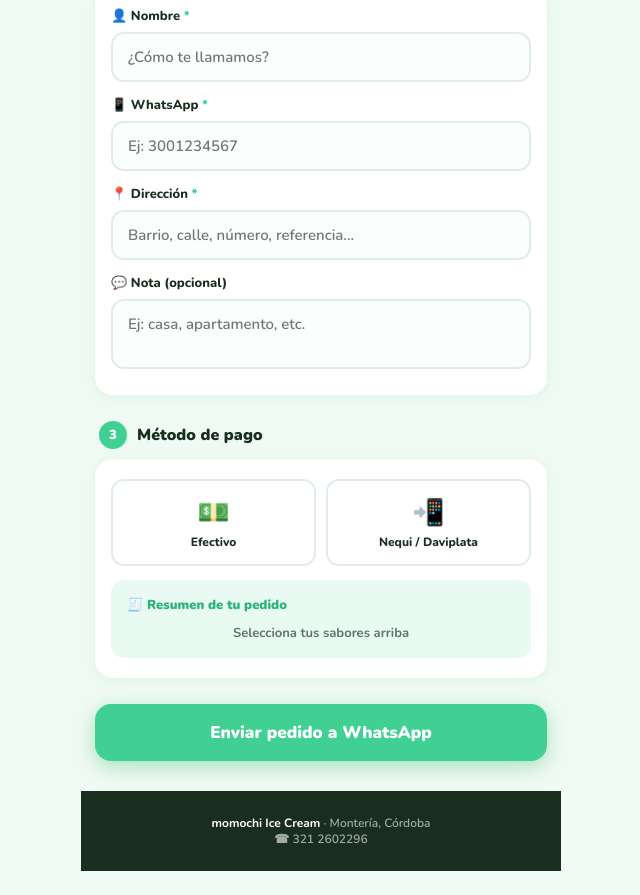
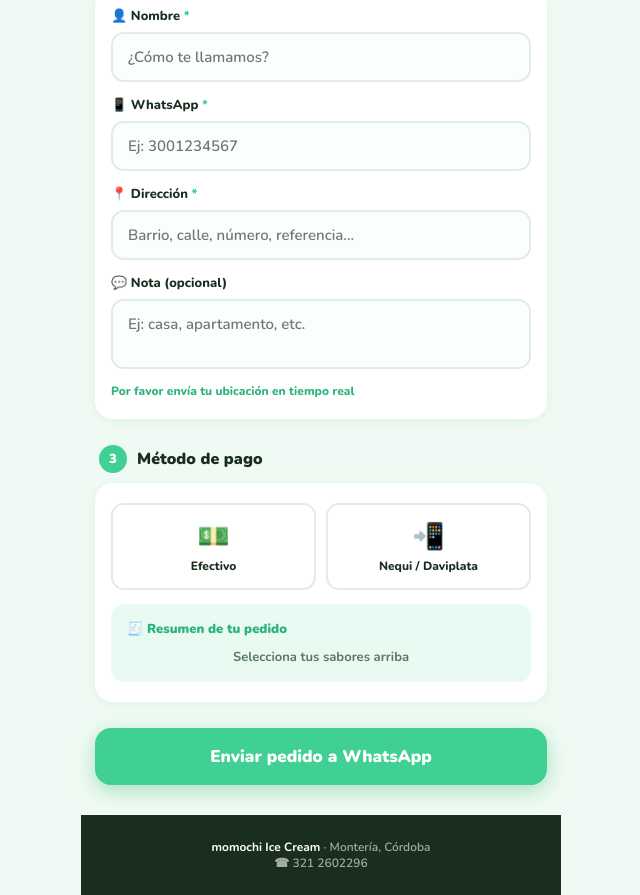
Before and after one commit to jessicatriana48-star/Momochi, a plain HTML site: page index.html in a window 1280 px wide. Shown: the part 959-1854 px from the top of the page, without its empty margins (319-959 px from the left). Before the commit the page ends 1830 px from the top, so only its background shows below. Drawn offline with nearby package versions, Linux system fonts and the light colour scheme; a web font is replaced by a local one.

Commit message:
Mensaje para enviar ubicacion en tiempo real debajo de la nota
Co-Authored-By: Claude Haiku 5.5 <noreply@anthropic.com>
Claude-Session: https://claude.ai/code/session_011Sn9ja9gXSSiVwdFWm3goA

```diff
--- a/index.html
+++ b/index.html
@@ -44,6 +44,7 @@ header { background:white; padding:12px 18px; display:flex; align-items:center;
 .hero p { color:rgba(255,255,255,.9); font-size:14px; font-weight:600; }
 .step-label { display:flex; align-items:center; gap:10px; padding:20px 18px 10px; font-size:16px; font-weight:900; color:var(--text); }
 .step-num { background:var(--green); color:white; width:28px; height:28px; border-radius:50%; font-size:13px; font-weight:900; display:flex; align-items:center; justify-content:center; flex-shrink:0; }
+.ubicacion-hint { font-size:12px; font-weight:800; color:var(--green-dark); margin:-6px 0 0; }
 .promo-banner { margin:0 14px 10px; background:var(--green-light); border:2px dashed var(--green); color:var(--green-dark); border-radius:14px; padding:10px 12px; text-align:center; font-weight:900; font-size:14px; }
 .flavor-scroll { display:flex; flex-direction:column; gap:10px; padding:0 14px 8px; }
 .flavor-card { background:white; border-radius:var(--radius); display:flex; align-items:center; gap:10px; padding:9px 12px; box-shadow:0 2px 12px rgba(61,190,110,.1); border:2.5px solid transparent; transition:border-color .2s; }
@@ -157,6 +158,7 @@ footer strong { color:white; }
       <input type="text" id="direccion" placeholder="Barrio, calle, número, referencia..." />
       <label>💬 Nota (opcional)</label>
       <textarea id="nota" rows="2" placeholder="Ej: casa, apartamento, etc."></textarea>
+      <p class="ubicacion-hint">Por favor envía tu ubicación en tiempo real</p>
     </div>
     <div class="step-label" style="padding:14px 4px 10px"><div class="step-num">3</div> Método de pago</div>
     <div class="form-card">
```
